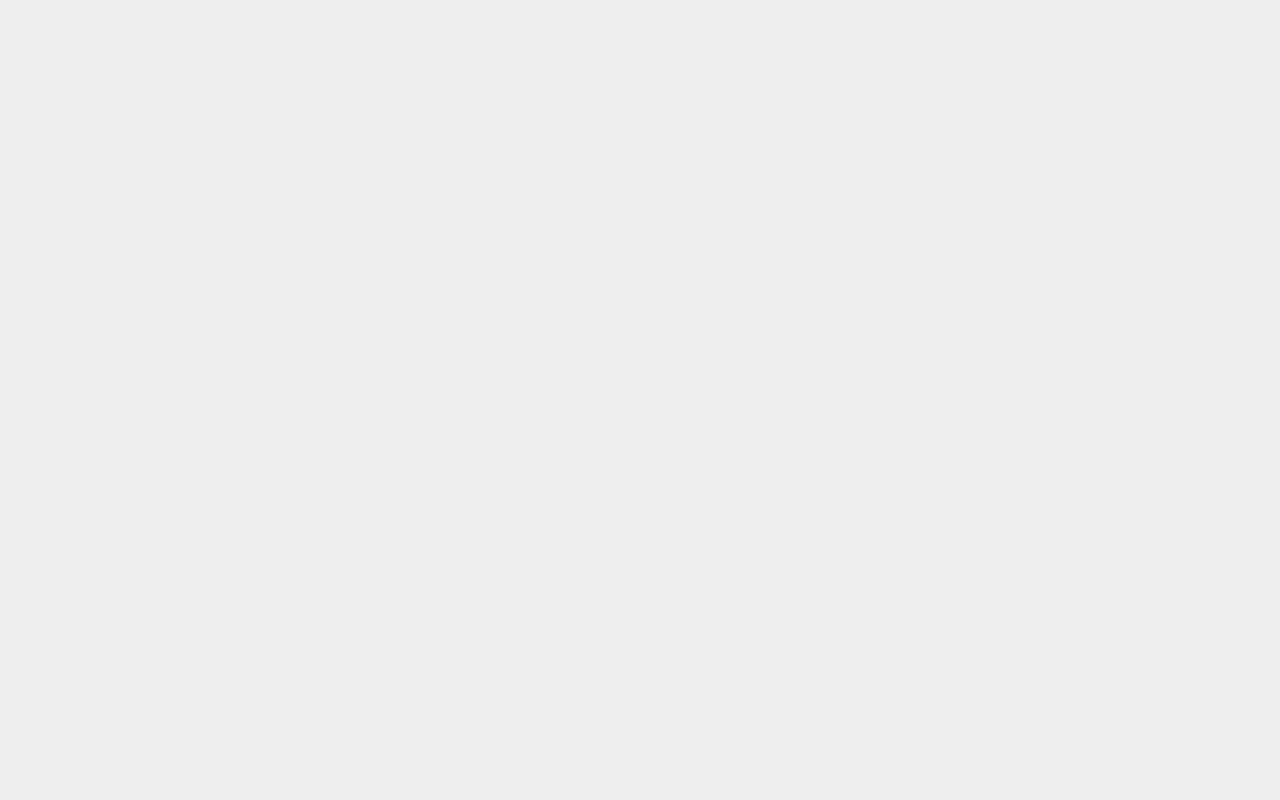
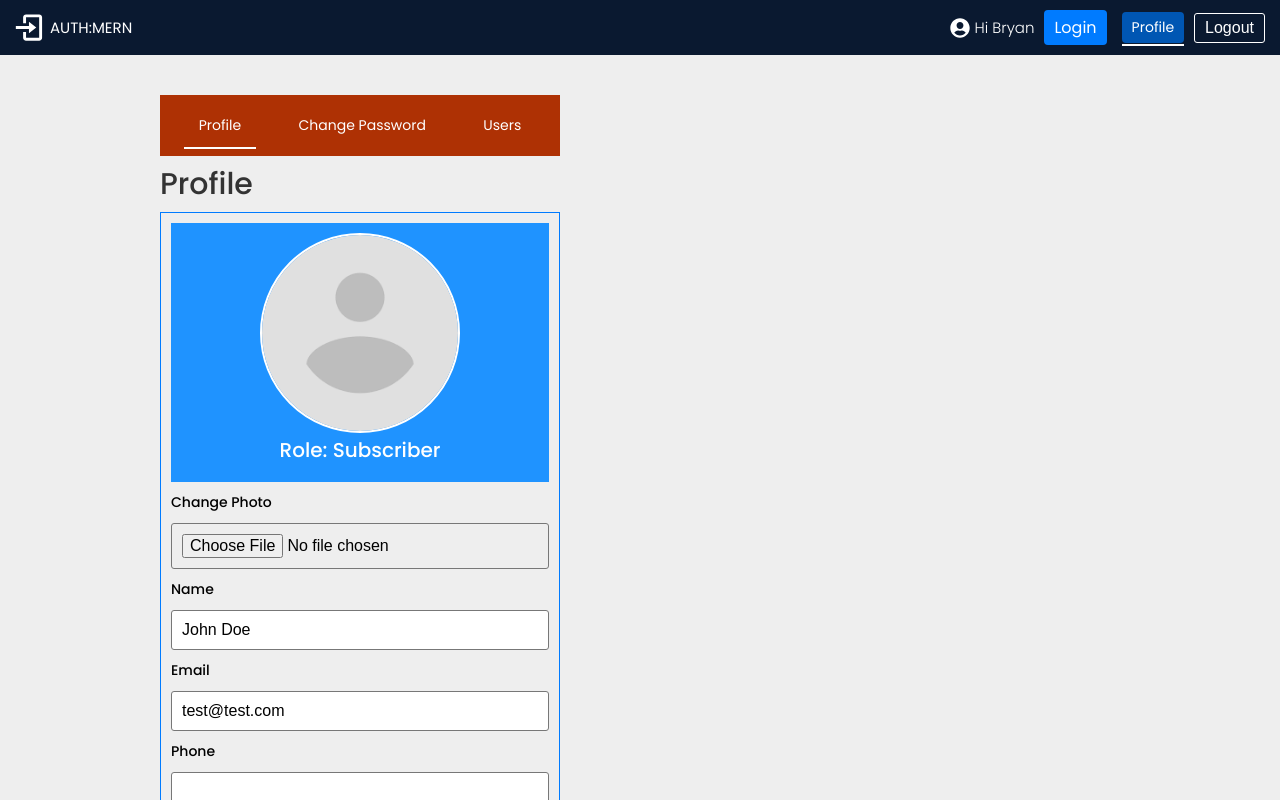
Before and after one commit to Bryan-Giitwa/MERN-Stack--Authentication, a React (Create React App) app: page /profile in a window 1280 px wide. Before the commit this address had no page. Shown: the top 800 px of the page. Built offline with nearby package versions, Linux system fonts and the light colour scheme.

Commit message:
Adding new data

```diff
--- a/src/App.js
+++ b/src/App.js
@@ -28,7 +28,7 @@ function App() {
           <Route path="/resetpassword/:resetToken" element={<Reset />} />
           <Route path="/loginwithcode/:email" element={<LoginWithCode />} />
           <Route
-            path="/"
+            path="/profile"
             element={
               <Layout>
                 <Profile />
@@ -36,7 +36,7 @@ function App() {
             }
           />
           <Route
-            path="/"
+            path="/verify/:verificationToken"
             element={
               <Layout>
                 <Verify />
--- /dev/null
+++ b/src/components/pageMenu/PageMenu.js
@@ -0,0 +1,25 @@
+import React from "react";
+import { NavLink } from "react-router-dom";
+import "./PageMenu.scss";
+
+const PageMenu = () => {
+  return (
+    <div>
+      <nav className="--btn-google --p --mb">
+        <ul className="home-links">
+          <li>
+            <NavLink to="/profile">Profile</NavLink>
+          </li>
+          <li>
+            <NavLink to="/changepassword">Change Password</NavLink>
+          </li>
+          <li>
+            <NavLink to="/users">Users</NavLink>
+          </li>
+        </ul>
+      </nav>
+    </div>
+  );
+};
+
+export default PageMenu;
--- /dev/null
+++ b/src/components/pageMenu/PageMenu.scss
@@ -0,0 +1,26 @@
+.--btn-google {
+  width: 100%;
+  max-width: 400px;
+}
+
+.home-links {
+  list-style: none;
+  padding: 0;
+  margin: 0;
+  display: flex; /* Display the list items horizontally */
+  justify-content: space-around;
+
+  li {
+    text-align: center;
+  }
+
+  a {
+    color: white;
+    text-decoration: none;
+    padding: 10px 15px;
+    display: block;
+  }
+  a:hover {
+    color: #2d4373;
+  }
+}
--- a/src/pages/auth/Verify.js
+++ b/src/pages/auth/Verify.js
@@ -1,7 +1,16 @@
 import React from "react";
 
 const Verify = () => {
-  return <div>Verify</div>;
+  return (
+    <section>
+      <div className="--center-all">
+        <h2>Account Verification</h2>
+        <p>To verify your account, click the button below...</p>
+        <br />
+        <button className="--btn --btn-primary">Verify Account</button>
+      </div>
+    </section>
+  );
 };
 
 export default Verify;
--- a/src/pages/profile/Profile.js
+++ b/src/pages/profile/Profile.js
@@ -2,6 +2,7 @@ import React, { useState } from "react";
 import "./Profile.scss";
 import Card from "../../components/card/Card";
 import profileImg from "../../assets/avatarr.png";
+import PageMenu from "../../components/pageMenu/PageMenu";
 
 const initialState = {
   name: "John Doe",
@@ -38,6 +39,7 @@ const Profile = () => {
     <>
       <section>
         <div className="container">
+          <PageMenu />
           <h2>Profile</h2>
           <div className="--flex-start profile">
             <Card cardClass={"card"}>
```
